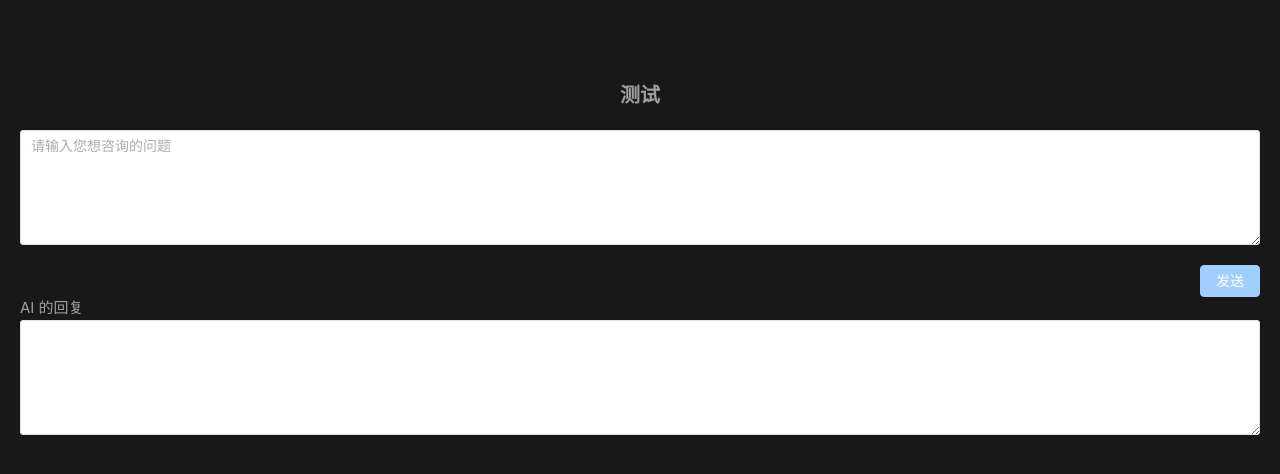
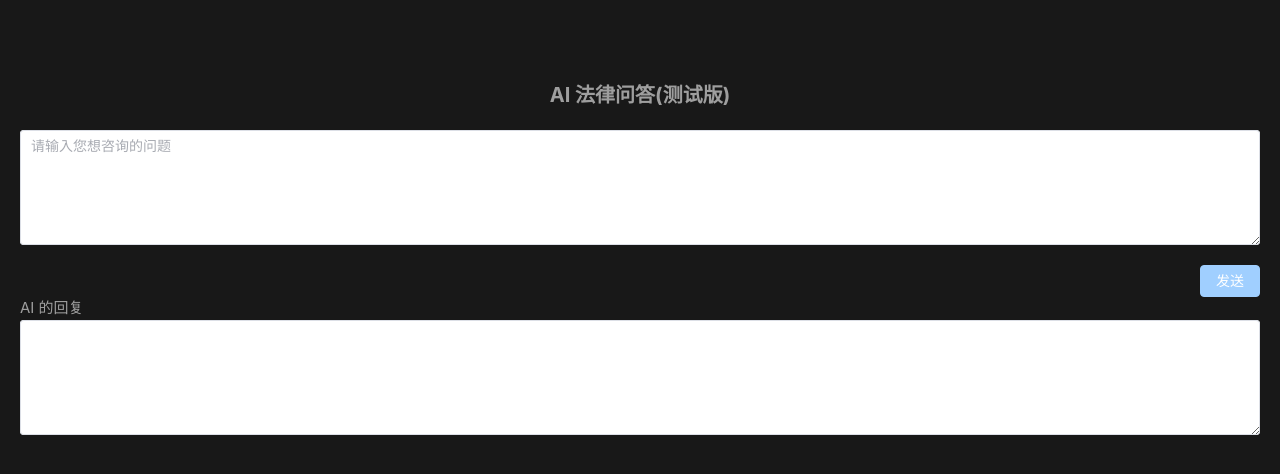
Before and after one commit to satorioh/chatgpt_vision-ui, a Vue app: page / in a window 1280 px wide. Shown: the top 474 px of the page. Built offline with nearby package versions, Linux system fonts and the light colour scheme.

Commit message:
chore(首页): 修改title

```diff
--- a/index.html
+++ b/index.html
@@ -4,7 +4,7 @@
     <meta charset="UTF-8">
     <link rel="icon" href="/favicon.ico">
     <meta name="viewport" content="width=device-width, initial-scale=1.0">
-    <title>Vite App</title>
+    <title>AI 法律问答(测试版)</title>
   </head>
   <body>
     <div id="app"></div>
--- a/src/views/home/Index.vue
+++ b/src/views/home/Index.vue
@@ -1,6 +1,6 @@
 <template>
   <div class="home-container">
-    <div class="title">测试</div>
+    <div class="title">AI 法律问答(测试版)</div>
     <div class="textarea-wrap">
       <el-input v-model="inputValue" :rows="5" type="textarea" placeholder="请输入您想咨询的问题" />
     </div>
```
